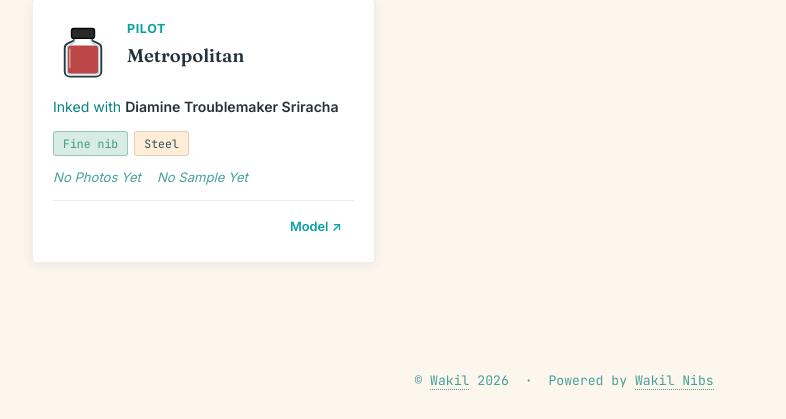
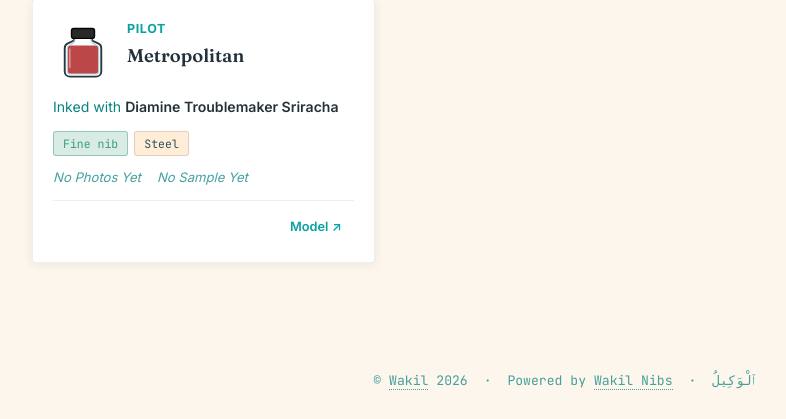
Before and after one commit to ItsWakil/wakil-nibs, a Flask app: page / in a window 1280 px wide. Shown: the part 404-823 px from the top of the page, without its empty margins (76-862 px from the left). Run offline with Flask 3, Linux system fonts and the light colour scheme; data comes from the database, SQL or seed files in the repository; data that the repository does not hold is empty; some libraries are stand-ins or nearby versions.

Commit message:
footer update

```diff
--- a/templates/base.html
+++ b/templates/base.html
@@ -64,6 +64,8 @@
   <span>&copy; <a href="https://wakil.ink" target="_blank" rel="noopener">Wakil</a> 2026</span>
   <span class="site-footer-sep">·</span>
   <span>Powered by <a href="https://github.com/ItsWakil" target="_blank" rel="noopener">Wakil Nibs</a></span>
+  <span class="site-footer-sep">·</span>
+  <span lang="ar" dir="rtl">ٱلْوَكِيلُ</span>
 </footer>
 
 <script>
```
